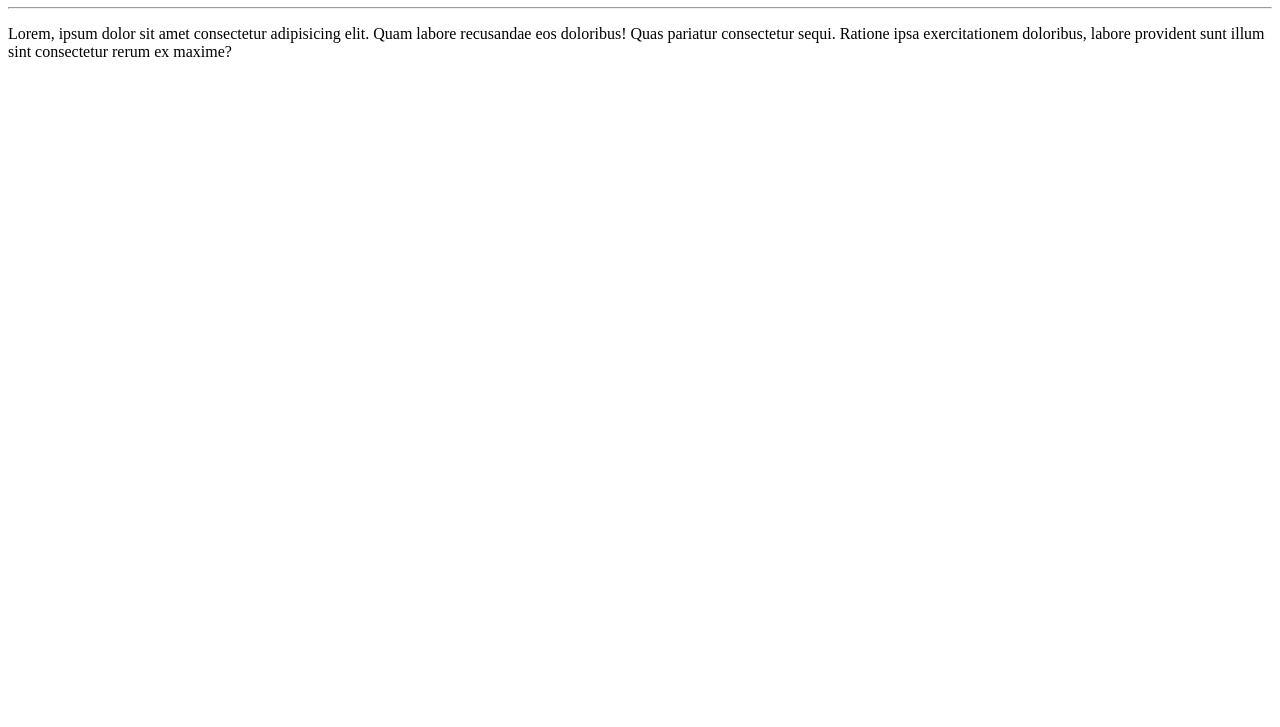
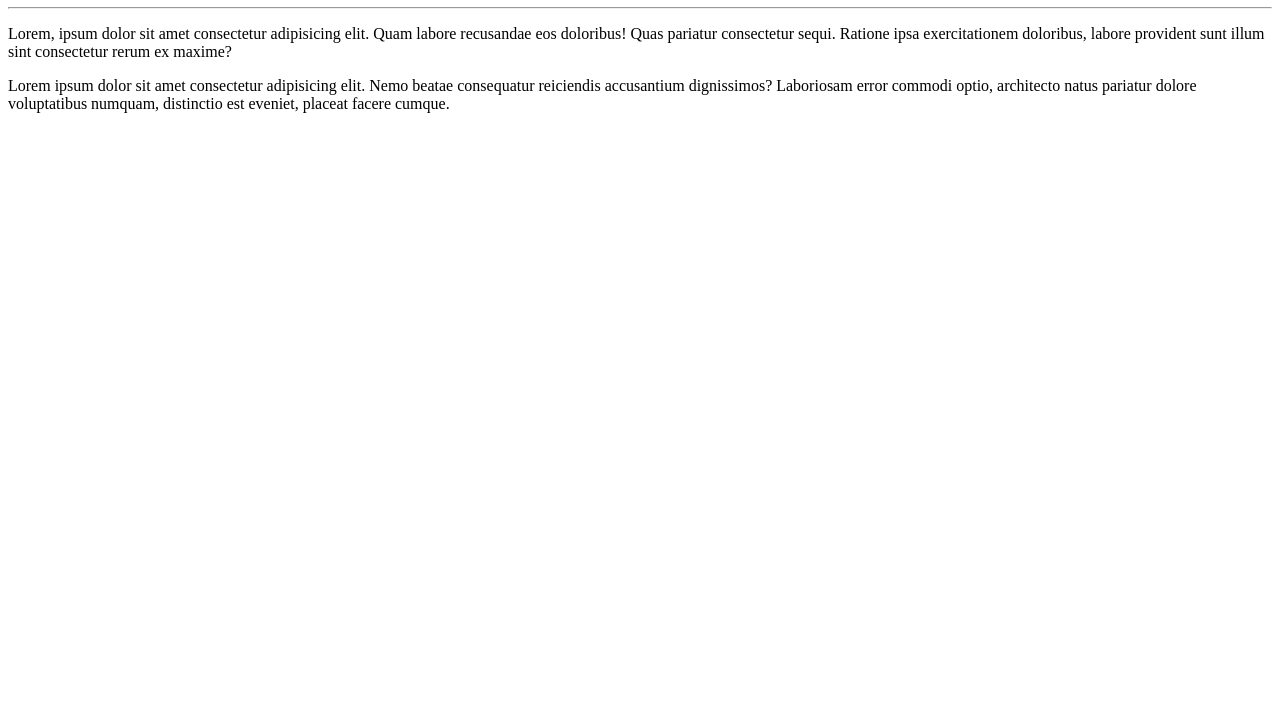
Before and after one commit to OlivFre/Ola-Mundo, a plain HTML site: page site-exemplo/index.html in a window 1280 px wide. Shown: the part 73-800 px from the top of the page. Drawn offline with Linux system fonts and the light colour scheme.

Commit message:
add um parágrafo

```diff
--- a/site-exemplo/index.html
+++ b/site-exemplo/index.html
@@ -9,5 +9,6 @@
     <h1>Olá, Mundo!</h1>
     <hr>
     <p>Lorem, ipsum dolor sit amet consectetur adipisicing elit. Quam labore recusandae eos doloribus! Quas pariatur consectetur sequi. Ratione ipsa exercitationem doloribus, labore provident sunt illum sint consectetur rerum ex maxime?</p>
+    <p>Lorem ipsum dolor sit amet consectetur adipisicing elit. Nemo beatae consequatur reiciendis accusantium dignissimos? Laboriosam error commodi optio, architecto natus pariatur dolore voluptatibus numquam, distinctio est eveniet, placeat facere cumque.</p>
 </body>
 </html>
```
